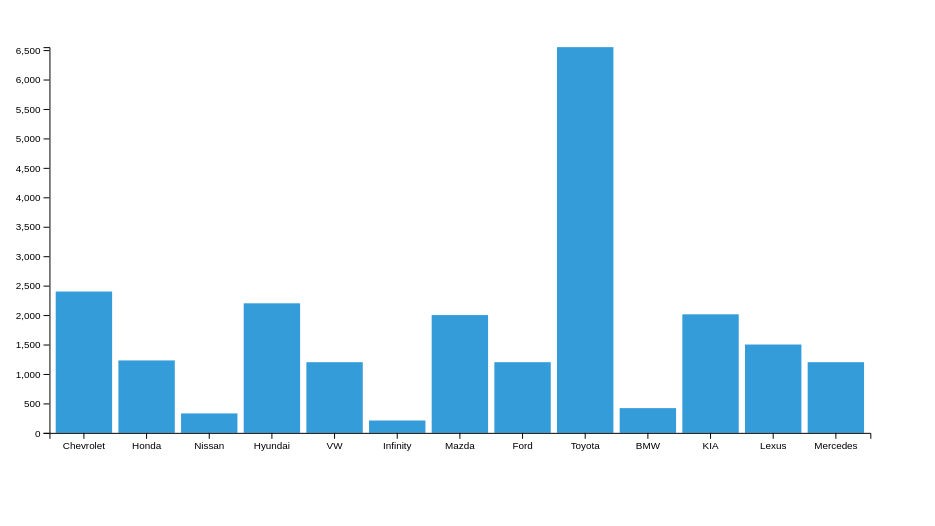
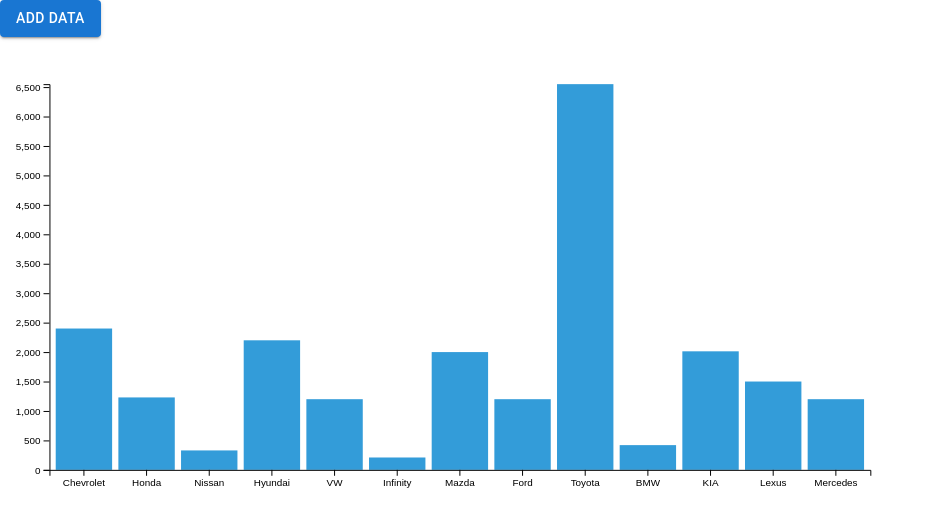
Before and after one commit to ziggy6792/react-d3-intro, a React (Create React App) app: page / in a window 1280 px wide. Shown: the top 526 px of the page, without its empty margins (0-935 px from the left). Built offline with nearby package versions, Linux system fonts and the light colour scheme.

Commit message:
problem with updateability

```diff
--- a/src/components/BarChart/BarChart.tsx
+++ b/src/components/BarChart/BarChart.tsx
@@ -1,9 +1,8 @@
-import { useEffect } from 'react';
+import { useEffect, useState } from 'react';
 import * as d3 from 'd3';
+import { Button } from '@mui/material';
 
-interface IPieChartProps {}
-
-const barData = [
+const initialData = [
   { value: 2400, name: 'Chevrolet' },
   { value: 1230, name: 'Honda' },
   { value: 330, name: 'Nissan' },
@@ -19,10 +18,14 @@
   { value: 1200, name: 'Mercedes' },
 ];
 
-export const BarChart: React.FC<IPieChartProps> = (props) => {
+export const BarChart: React.FC = (props) => {
+  const [data, setData] = useState(initialData);
+
   useEffect(() => {
     // Selecting the element
     const element = document.getElementById('bar-chart');
+
+    // d3.select(element).select('svg').remove();
 
     // Setting dimensions
     const margin = { top: 40, right: 20, bottom: 50, left: 50 },
@@ -45,19 +48,19 @@
       .attr('transform', 'translate(' + margin.left + ',' + margin.top + ')');
 
     // Formatting the data
-    barData.forEach(function (d) {
+    data.forEach(function (d) {
       d.value = +d.value;
     });
 
     // Scaling the range of the data in the domains
     xScale.domain(
-      barData.map(function (d) {
+      data.map(function (d) {
         return d.name;
       })
     );
     yScale.domain([
       0,
-      d3.max(barData, function (d) {
+      d3.max(data, function (d) {
         return d.value;
       }),
     ]);
@@ -65,7 +68,7 @@
     // Appending the rectangles for the bar chart
     svg
       .selectAll('.bar')
-      .data(barData)
+      .data(data)
       .enter()
       .append('rect')
       .attr('x', function (d) {
@@ -93,7 +96,19 @@
 
     // Adding the y Axis
     svg.append('g').call(d3.axisLeft(yScale));
-  });
+  }, [data]);
 
-  return <div id='bar-chart' className='chart'></div>;
+  return (
+    <>
+      <Button
+        variant='contained'
+        onClick={() => {
+          setData((currData) => [...currData, { value: 2200, name: 'Item' + currData.length }]);
+        }}
+      >
+        Add Data
+      </Button>
+      <div id='bar-chart' className='chart'></div>
+    </>
+  );
 };
```
